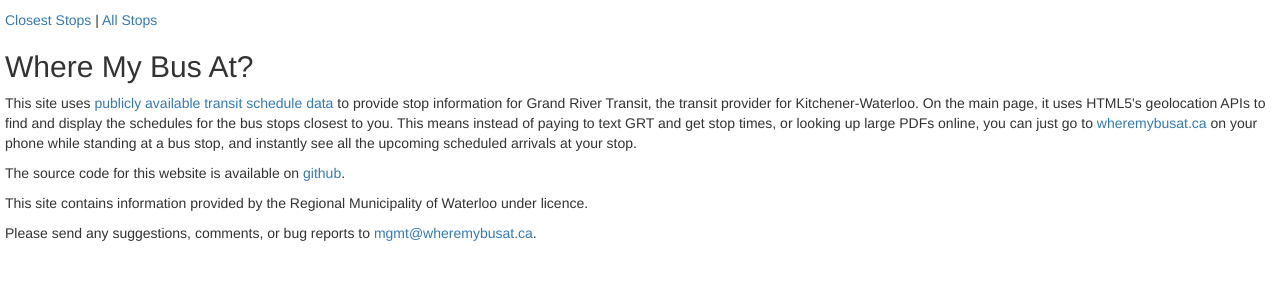
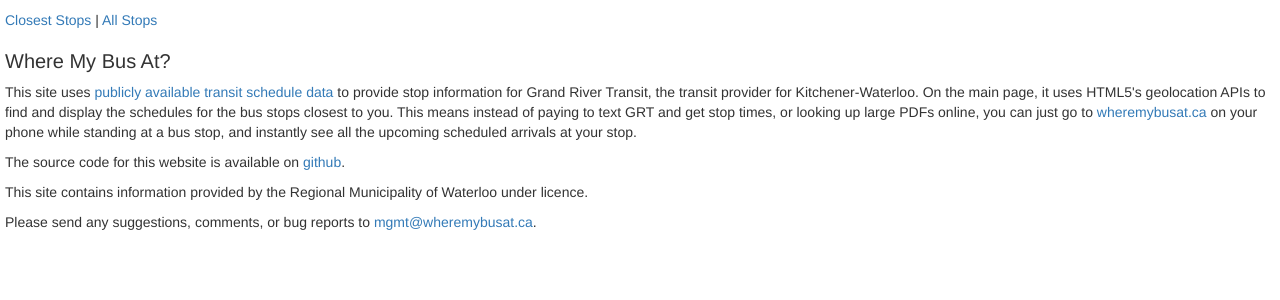
Before and after one commit to jasharpe/wheremybusat, a Flask app: page /about in a window 1280 px wide. Shown: the top 300 px of the page. Run offline with Flask 2, Linux system fonts and the light colour scheme; parts of the project's set-up code (start-up, migrations or seed data) failed here and were passed over; some libraries are stand-ins or nearby versions.

Commit message:
Make h2s smaller.

```diff
--- a/static/style.css
+++ b/static/style.css
@@ -1,5 +1,9 @@
 body {
   margin: 5px;
+}
+
+h2 {
+  font-size: 20px;
 }
 
 .padded {
```
